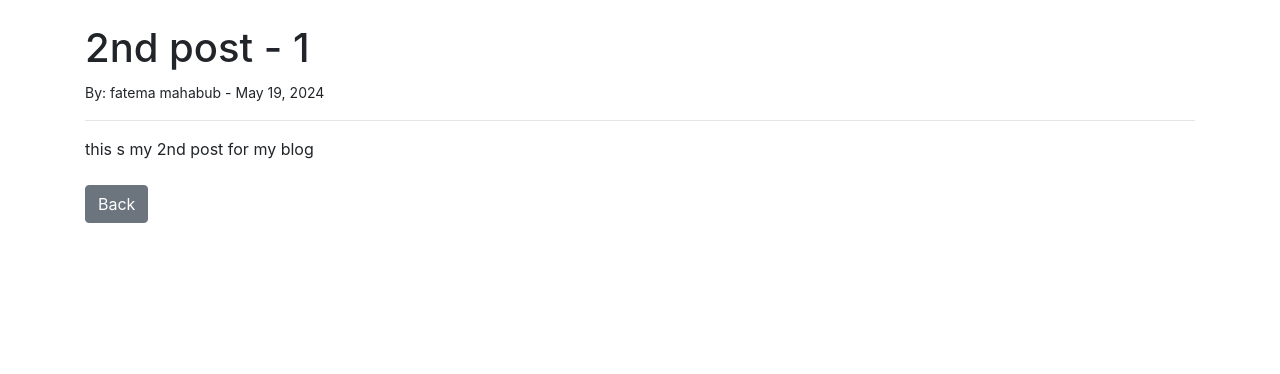
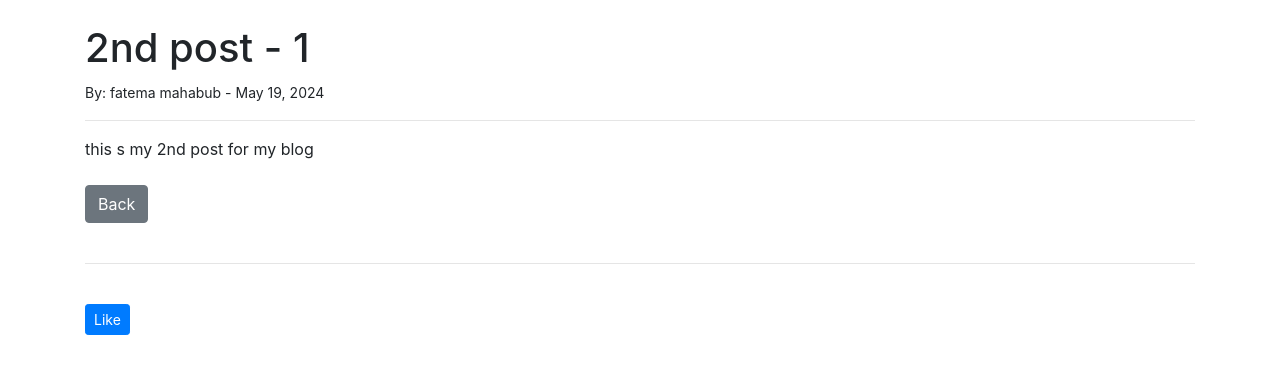
Before and after one commit to fh255/django-sample, a Django app: page /article/2 in a window 1280 px wide. Shown: the part 56-430 px from the top of the page. Run offline with Django 3.2, Linux system fonts and the light colour scheme; data comes from the database, SQL or seed files in the repository; both versions use the stored data as it was after the commit.

Commit message:
add post like option

```diff
--- a/login/models.py
+++ b/login/models.py
@@ -23,6 +23,7 @@ class Post(models.Model):
     body = models.TextField()
     post_date = models.DateField(auto_now_add=True)
     category = models.CharField(max_length=255, default='coding')
+    likes = models.ManyToManyField(User, related_name='blog_posts')
 
     def __str__(self):
         return self.title + '|' + str(self.author)
--- a/login/templates/article.html
+++ b/login/templates/article.html
@@ -24,4 +24,14 @@ You're not allowed here!
 <hr>
 {{ post.body|safe }}<br><br>
 <a href="{% url 'home' %}" class="btn btn-secondary"> Back</a>
+<br> <br>
+<hr>
+<br>
+
+    <form action="{% url 'like_post'  post.pk %}" method="POST">
+        {% csrf_token %}
+        <button type="submit", name="post_id", value="{{ post_id }}", class="btn btn-primary btn-sm">Like</button>
+    </form>
+
+
 {% endblock %}
--- a/login/urls.py
+++ b/login/urls.py
@@ -1,5 +1,5 @@
 from django.urls import path
-from .views import HomeView, ArticleView, AddPostView, UpdatePostView, DeletePostView, AddCategoryView, CategoryView, CategoryListView
+from .views import HomeView, ArticleView, AddPostView, UpdatePostView, DeletePostView, AddCategoryView, CategoryView, CategoryListView, LikeView
 
 urlpatterns = [
     path('', HomeView.as_view(), name="home"),
@@ -10,4 +10,5 @@ urlpatterns = [
     path('add_category/', AddCategoryView.as_view(), name="add_category"),
     path('category/<str:cats>/', CategoryView, name='category'),
     path('category-list/', CategoryListView, name='category-list'),
+    path('like/<int:pk>', LikeView, name='like_post'),
 ]
--- a/login/views.py
+++ b/login/views.py
@@ -1,10 +1,15 @@
-from django.shortcuts import render, redirect
+from django.shortcuts import render, get_object_or_404
 from django.contrib.auth import authenticate
 from django.contrib import messages
 from django.views.generic import ListView, DetailView , CreateView, UpdateView, DeleteView
 from .models import Post, Category
 from .forms import PostForm, EditForm
 from django.urls import reverse_lazy
+
+
+def LikeView(request, pk):
+   post = get_object_or_404(Post, id=request.POST.get('post_id'))
+
 
 
 class HomeView(ListView):
```
Also changed, not shown: db.sqlite3, login/migrations/0005_post_likes.py (added).
